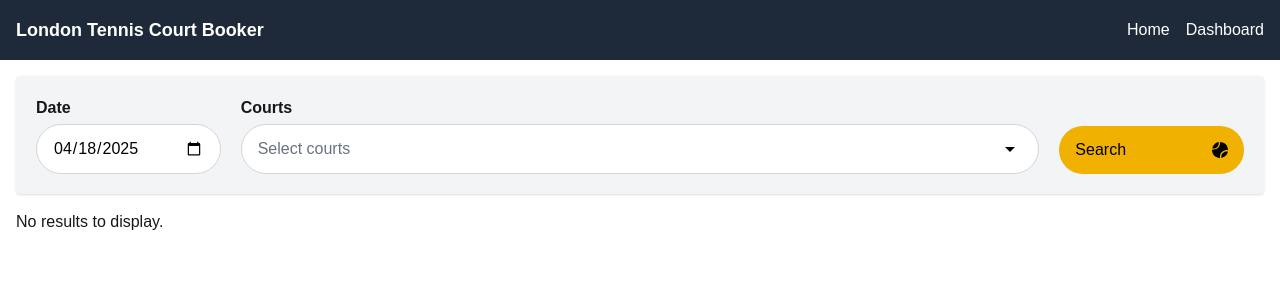
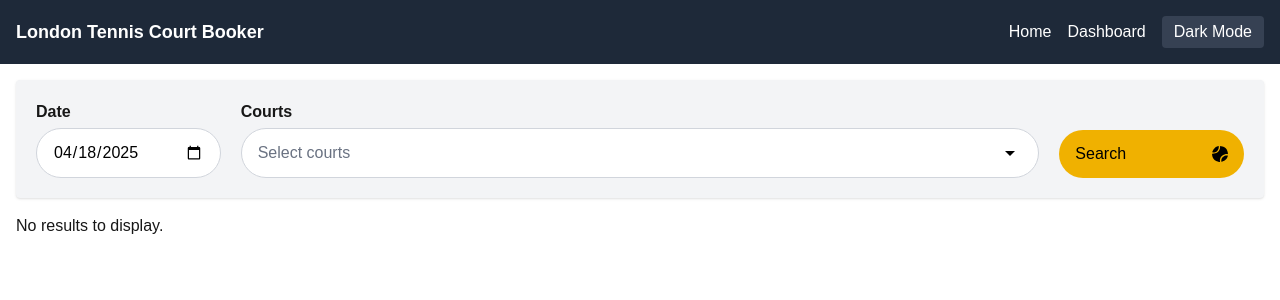
Before and after one commit to bkammerling/court-booking-viewer, a Next.js app: page / in a window 1280 px wide. Shown: the top 300 px of the page. Built offline with nearby package versions, Linux system fonts and the light colour scheme.

Commit message:
dark mode selector, rounded cards

```diff
--- a/package.json
+++ b/package.json
@@ -9,6 +9,7 @@
     "lint": "next lint"
   },
   "dependencies": {
+    "@tailwindcss/vite": "^4.1.4",
     "next": "15.3.0",
     "react": "^19.0.0",
     "react-dom": "^19.0.0",
@@ -22,7 +23,7 @@
     "@types/react-dom": "^19",
     "eslint": "^9",
     "eslint-config-next": "15.3.0",
-    "tailwindcss": "^4",
+    "tailwindcss": "^4.1.4",
     "typescript": "^5"
   }
 }
--- a/src/app/globals.css
+++ b/src/app/globals.css
@@ -1,16 +1,17 @@
 @import "tailwindcss";
+
+@custom-variant dark (&:where(.dark, .dark *));
 
 :root {
   --background: #ffffff;
   --foreground: #171717;
 }
 
-@media (prefers-color-scheme: dark) {
-  :root {
-    --background: #0a0a0a;
-    --foreground: #ededed;
-  }
+.dark {
+  --background: #0a0a0a;
+  --foreground: #ededed;
 }
+
 
 body {
   background: var(--background);
--- a/src/app/layout.tsx
+++ b/src/app/layout.tsx
@@ -1,4 +1,4 @@
-import Link from "next/link";
+import Navigation from "@/components/Navigation";
 import "./globals.css";
 
 export default function RootLayout({
@@ -11,17 +11,7 @@ export default function RootLayout({
       <body
         className={`antialiased`}
       >
-        <nav className="bg-gray-800 text-white p-4">
-          <div className="container mx-auto">
-            <div className="flex justify-between items-center">
-              <div className="text-lg font-bold">London Tennis Court Booker</div>
-              <div className="space-x-4">
-                <Link href="/" className="hover:text-gray-300">Home</Link>
-                <Link href="/dashboard" className="hover:text-gray-300">Dashboard</Link>
-              </div>
-            </div>
-          </div>
-        </nav>
+        <Navigation />
         <main className="px-4 pb-15">
           {children}
         </main>
--- a/src/components/CourtForm.tsx
+++ b/src/components/CourtForm.tsx
@@ -1,25 +1,8 @@
 'use client';
-import { useEffect, useState } from 'react';
-import dynamic from 'next/dynamic'
-import { Venue, GroupedOption, Option } from '@/types';
+import { useState } from 'react';
+import { Venue, GroupedOption } from '@/types';
 import venuesJson from '@/venues.json';
 
-function useIsMobile(): boolean {
-    const [isMobile, setIsMobile] = useState(false);
-
-    useEffect(() => {
-        const handleResize = () => {
-            setIsMobile(window.innerWidth <= 768); // Adjust breakpoint as needed
-        };
-
-        handleResize(); // Check on initial render
-        window.addEventListener('resize', handleResize);
-
-        return () => window.removeEventListener('resize', handleResize);
-    }, []);
-
-    return isMobile;
-};
 
 /*
  * Renders a court selection form from our venues.json file
@@ -29,7 +12,6 @@ const CourtForm = ({ onSearch, isFetching }: { onSearch: (selectedVenues: string
     // Create a state object to manage venues with their slug and a boolean
     const [selectedVenues, setSelectedVenues] = useState<string[]>([]);
     const [selectedDate, setSelectedDate] = useState(new Date().toISOString().split('T')[0]);
-    const isMobile = useIsMobile();
 
     // Group venues by area
     const groupedVenues: GroupedOption[] = venuesJson.reduce((acc: GroupedOption[], venue: Venue) => {
@@ -170,7 +152,8 @@ const CourtSelectorModal = ({ groupedVenues, selectedVenues, handleAddCourt, han
                         {/* Available Courts List */}
                         <div className="max-h-full overflow-y-auto mt-2 pr-3">
                             {groupedVenues.map((group: any, index: number) => (
-                                <>
+                                <div key={group.label}>
+
                                     <h4 className={`text-xs mb-2 uppercase sticky top-0 bg-gray-100 dark:bg-gray-700 p-2 shadow-md rounded ${index !== 0 ? 'mt-2' : ''}`}>{group.label}</h4>
                                     {group.options.map((option: any) => {
                                         return (
@@ -186,7 +169,7 @@ const CourtSelectorModal = ({ groupedVenues, selectedVenues, handleAddCourt, han
                                             </button>
                                         );
                                     })}
-                                </>
+                                </div>
                             ))}
                         </div>
 
@@ -220,7 +203,7 @@ const TagList = ({ selectedVenues, handleRemoveCourt }: { selectedVenues: string
             return (
                 <div
                     key={value}
-                    className="bg-gray-200 px-3 py-1 rounded flex items-center gap-2 text-sm text-gray-700 overflow-hidden"
+                    className="bg-gray-200 px-3 rounded flex items-center gap-2 text-sm text-gray-700 overflow-hidden"
                 >
                     <span className="truncate">{venue.name}</span>
                     <button
--- /dev/null
+++ b/src/components/Navigation.tsx
@@ -0,0 +1,47 @@
+'use client';
+
+import Link from "next/link"
+import { useEffect, useState } from "react";
+
+const Navigation = () => {
+  const [theme, setTheme] = useState<'light' | 'dark'>('light');
+
+  // Load theme from localStorage on mount
+  useEffect(() => {
+    const storedTheme = localStorage.getItem('theme') as 'light' | 'dark';
+    if (storedTheme) {
+      setTheme(storedTheme);
+      document.documentElement.classList.toggle('dark', storedTheme === 'dark');
+    }
+  }, []);
+
+  // Toggle theme and save to localStorage
+  const toggleTheme = () => {
+    const newTheme = theme === 'light' ? 'dark' : 'light';
+    setTheme(newTheme);
+    localStorage.setItem('theme', newTheme);
+    document.documentElement.classList.toggle('dark', newTheme === 'dark');
+  };
+
+  return (
+    <nav className="bg-gray-800 text-white p-4">
+      <div className="container mx-auto">
+        <div className="flex justify-between items-center">
+          <div className="text-lg font-bold">London Tennis Court Booker</div>
+          <div className="space-x-4">
+            <Link href="/" className="hover:text-gray-300">Home</Link>
+            <Link href="/dashboard" className="hover:text-gray-300">Dashboard</Link>
+            <button
+              onClick={toggleTheme}
+              className="bg-gray-700 hover:bg-gray-600 text-white px-3 py-1 rounded"
+            >
+              {theme === 'light' ? 'Dark Mode' : 'Light Mode'}
+            </button>
+          </div>
+        </div>
+      </div>
+    </nav>
+  )
+}
+
+export default Navigation
--- a/src/components/SearchResults.tsx
+++ b/src/components/SearchResults.tsx
@@ -55,10 +55,10 @@ const ResultsGrid = ({ data }: { data: any }) => {
             <img
               src={`/courts/${venueData.venue}.jpg`}
               alt={venue.name}
-              className="w-full h-32 object-cover"
+              className="w-full h-32 object-cover rounded-lg"
               onError={(e) => (e.currentTarget.src = fallbackImage)}
             />
-            <div className="p-4">
+            <div className="p-3">
               <h3 className="text-lg font-bold mb-2">
                 <a href={venueData.bookingUrl} target="_blank" className="text-yellow-500 hover:underline">
                   { venue.name }
```
Also changed, not shown: 1 other file (tests, documents, lock files or other folders).
